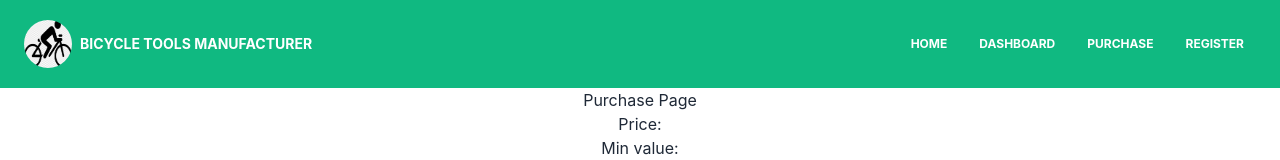
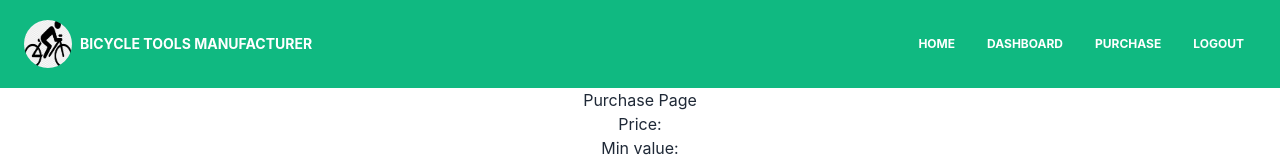
Before and after one commit to 19khaled88/manufacture-tools, a React (Create React App) app: page /purchase in a window 1280 px wide. Shown: the top 160 px of the page. Built offline with nearby package versions, Linux system fonts and the light colour scheme; no server answers; sample sign-in values are in the browser's storage; the HTML template or start-up script is replaced by a standard one; what tw-elements would draw is missing.

Commit message:
requiredAuth

```diff
--- a/src/App.js
+++ b/src/App.js
@@ -1,11 +1,12 @@
 import { Route, Routes } from 'react-router-dom'
 import './App.css'
 import Register from './components/Auth/Register'
+import RequiredAuth from './components/Auth/RequiredAuth'
 import Dashboard from './components/Dashboard/Dashboard'
 import Home from './components/Home/Home'
 import Purchase from './components/Order/Purchase'
+import { Navbar } from './components/Shared/Navbar/Navbar'
 
-import { Navbar } from './components/Shared/Navbar/Navbar'
 
 function App() {
   return (
@@ -13,7 +14,11 @@ function App() {
       <Navbar></Navbar>
       <Routes>
         <Route path="/" element={<Home></Home>} />
-        <Route path="/purchase" element={<Purchase></Purchase>} />
+        <Route path="/purchase" element={
+          <RequiredAuth>
+            <Purchase></Purchase>
+          </RequiredAuth>
+        } />
         <Route path="/dashboard" element={<Dashboard></Dashboard>} />
         <Route path="/register" element={<Register></Register>} />
       </Routes>
--- a/src/components/Auth/Google.js
+++ b/src/components/Auth/Google.js
@@ -1,7 +1,7 @@
 import React, { useEffect, useState } from 'react'
 import { useSignInWithGoogle } from 'react-firebase-hooks/auth'
+import auth from '../DB/firebase.init'
 import Loading from '../Shared/Loading.js'
-import auth from '../DB/firebase.init'
 const Google = () => {
   const [googleError, setGoogleError] = useState('')
   const [signInWithGoogle, user, loading, error] = useSignInWithGoogle(auth)
@@ -16,12 +16,13 @@ const Google = () => {
   // }
 
   useEffect(() => {
-    setGoogleError('Error in login with google')
+    // setGoogleError('Error in login with google')
     const timer = setTimeout(() => {
       setGoogleError('')
     }, 3000)
     return () => clearTimeout(timer)
   }, [error])
+
   if (loading) {
     return <Loading />
   }
@@ -37,7 +38,7 @@ const Google = () => {
       >
         Login with google
       </button>
-      <span className="text-red-600">{googleError ? googleError : ''}</span>
+      <span className="text-red-600">{error ? 'Error in login with google' : ''}</span>
     </>
   )
 }
--- a/src/components/Auth/Login.js
+++ b/src/components/Auth/Login.js
@@ -2,13 +2,13 @@ import { sendPasswordResetEmail } from 'firebase/auth'
 import React, { useRef, useState } from 'react'
 import {
   useAuthState,
-  useSignInWithEmailAndPassword,
+  useSignInWithEmailAndPassword
 } from 'react-firebase-hooks/auth'
 import { useForm } from 'react-hook-form'
 import { useLocation, useNavigate } from 'react-router-dom'
 import { toast } from 'react-toastify'
+import auth from '../DB/firebase.init'
 import Loading from '../Shared/Loading.js'
-import auth from '../DB/firebase.init'
 
 const Login = ({ signupPageRedirect }) => {
   const [loginError, setLoginError] = useState('')
--- /dev/null
+++ b/src/components/Auth/RequiredAuth.js
@@ -0,0 +1,20 @@
+import React from 'react';
+import { useAuthState } from 'react-firebase-hooks/auth';
+import { Navigate, useLocation } from 'react-router-dom';
+import auth from '../DB/firebase.init';
+import Loading from '../Shared/Loading';
+const RequiredAuth = ({ children }) => {
+    const [user, loading, error] = useAuthState(auth);
+    const location = useLocation()
+    if(loading){
+        return <div className="mt-24"><Loading></Loading></div>
+
+    }
+
+    if(!user){
+        return <Navigate to="/register" state={{from :location}} replace/>
+    }
+  return children
+}
+
+export default RequiredAuth;
--- a/src/components/Shared/Navbar/Navbar.js
+++ b/src/components/Shared/Navbar/Navbar.js
@@ -1,16 +1,21 @@
-import React from 'react'
-import { Link, useNavigate } from 'react-router-dom'
-import { ToastContainer, toast } from 'react-toastify'
-import { useAuthState } from 'react-firebase-hooks/auth'
-import 'react-toastify/dist/ReactToastify.css'
-import bicycle from '../../../assets/bicycleIcon.png'
-import auth from '../../DB/firebase.init'
+import { signOut } from 'firebase/auth';
+import React from 'react';
+import { useAuthState } from 'react-firebase-hooks/auth';
+import { Link, useNavigate } from 'react-router-dom';
+import 'react-toastify/dist/ReactToastify.css';
+import bicycle from '../../../assets/bicycleIcon.png';
+import auth from '../../DB/firebase.init';
 
 export const Navbar = ({ fixed }) => {
   const [navbarOpen, setNavbarOpen] = React.useState(false)
   const [user] = useAuthState(auth)
-  console.log(user)
+
   const navigate = useNavigate()
+
+  const logoutHandler=()=>{
+    signOut(auth)
+    navigate("/register")
+  }
   return (
     <>
       <nav className="relative flex flex-wrap items-center justify-between px-2 py-3 bg-emerald-500">
@@ -71,6 +76,12 @@ export const Navbar = ({ fixed }) => {
                 </Link>
               </li>
               <li className="nav-item">
+                {user ?
+                  <button
+                    onClick={logoutHandler}
+                    className="px-3 py-2 flex items-center text-xs uppercase font-bold leading-snug text-white hover:opacity-75">
+                  <span className="ml-2">Logout</span>
+                  </button> :
                 <Link
                   className="px-3 py-2 flex items-center text-xs uppercase font-bold leading-snug text-white hover:opacity-75"
                   to="/register"
@@ -78,6 +89,7 @@ export const Navbar = ({ fixed }) => {
                   <i className="fab fa-pinterest text-lg leading-lg text-white opacity-75"></i>
                   <span className="ml-2">Register</span>
                 </Link>
+              }
               </li>
             </ul>
           </div>
```
